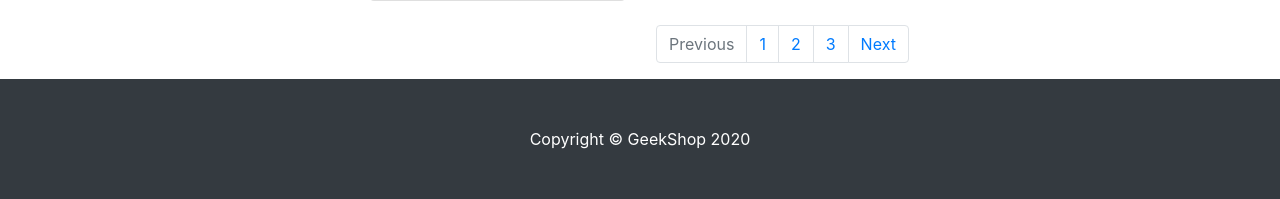
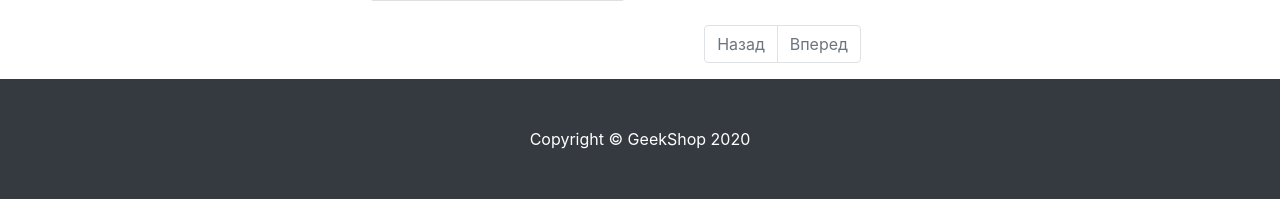
Before and after one commit to kerleada7/geekshop, a Django app: page /products/ in a window 1280 px wide. Shown: the part 1000-1199 px from the top of the page. Run offline with Django 3.2, Linux system fonts and the light colour scheme; tables that the repository leaves empty hold one stand-in row (values such as "Sample post"); grey boxes marked "Sample" are stand-in pictures; some libraries are stand-ins or nearby versions.

Commit message:
Lesson 8

```diff
--- a/geekshop/urls.py
+++ b/geekshop/urls.py
@@ -15,14 +15,14 @@ Including another URLconf
 """
 from django.contrib import admin
 from django.urls import path, include
-from products.views import index
+from products.views import IndexView
 from django.conf.urls.static import static
 from django.conf import settings
 
 
 urlpatterns = [
     path('admin/', admin.site.urls, name='admin'),
-    path('', index, name='index'),
+    path('', IndexView.as_view(), name='index'),
     path('products/', include('products.urls', namespace='products')),
     path('users/', include('users.urls', namespace='users')),
     path('basket/', include('basket.urls', namespace='basket')),
--- a/products/templates/products/products.html
+++ b/products/templates/products/products.html
@@ -81,14 +81,18 @@
 
                 <nav aria-label="Page navigation example">
                     <ul class="pagination justify-content-center">
-                        <li class="page-item disabled">
-                            <a class="page-link" href="#" tabindex="-1" aria-disabled="true">Previous</a>
+                        <li class="page-item {% if not products.has_previous %} disabled {% endif %}">
+                            <a class="page-link"
+                               href="{% if products.has_previous %} {% url 'products:page' products.previous_page_number %} {% else %} # {% endif %}"
+                               tabindex="-1" aria-disabled="true">Назад</a>
                         </li>
-                        <li class="page-item"><a class="page-link" href="#">1</a></li>
-                        <li class="page-item"><a class="page-link" href="#">2</a></li>
-                        <li class="page-item"><a class="page-link" href="#">3</a></li>
-                        <li class="page-item">
-                            <a class="page-link" href="#">Next</a>
+                        {% for page in products.paginator.page_range %}
+                            <li class="page-item"><a class="page-link"
+                                                     href="{% url 'products:page' page %}">{{ page }}</a></li>
+                        {% endfor %}
+                        <li class="page-item {% if not products.has_next %} disabled {% endif %}">
+                            <a class="page-link"
+                               href="{% if products.has_next %} {% url 'products:page' products.next_page_number %} {% else %} # {% endif %}">Вперед</a>
                         </li>
                     </ul>
                 </nav>
--- a/products/urls.py
+++ b/products/urls.py
@@ -6,5 +6,6 @@ app_name = 'products'
 
 urlpatterns = [
     path('', products, name='index'),
-    path('<int:id_category>/', products, name='product')
+    path('category/<int:id_category>/', products, name='product'),
+    path('page/<int:page_id>', products, name='page'),
 ]
--- a/products/views.py
+++ b/products/views.py
@@ -1,4 +1,7 @@
+from django.core.paginator import Paginator, PageNotAnInteger, EmptyPage
 from django.shortcuts import render
+from django.views.generic import FormView
+
 from .models import ProductCategory, Product
 
 # Create your views here.
@@ -21,3 +24,13 @@ def products(request, id_category=None):
                'links_menu_categories': links_menu_categories
                }
     return render(request, 'products/products.html', content)
+
+
+class IndexView(FormView):
+    form_class = FormView
+    template_name = 'products/index.html'
+
+    def get_context_data(self, **kwargs):
+        context = super(IndexView, self).get_context_data(**kwargs)
+        context['title'] = 'GeekShop - Каталог'
+        return context
```
Also changed, not shown: geekshop/mixin.py (+16 -1 lines).
